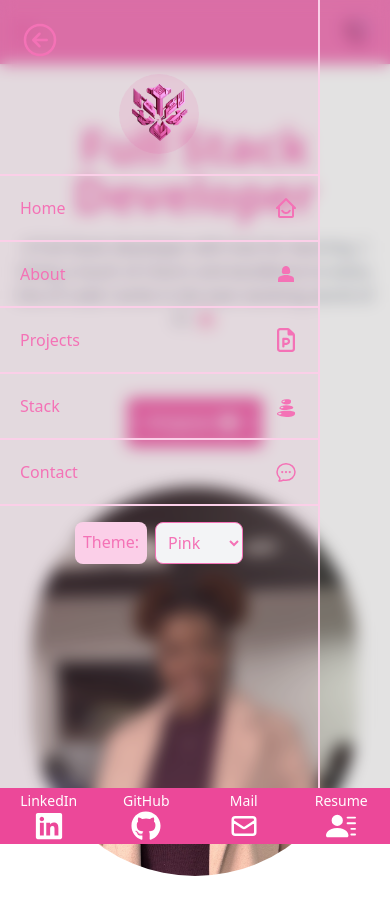
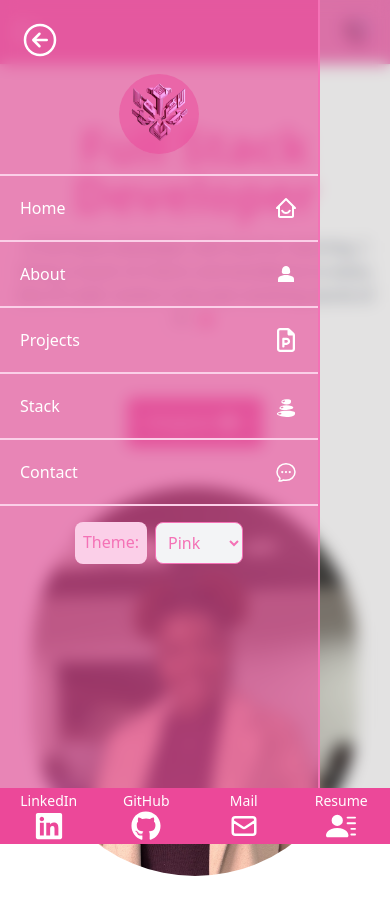
Before and after one commit to MoyabaNT/finalportfolio, a React (Vite) app: page /Home in a window 390 px wide. Both pictures are taken after a click on the button "toggle sidebar". Built offline with nearby package versions, Linux system fonts and the light colour scheme.

Commit message:
colors work well now

```diff
--- a/src/Components/NavBar.jsx
+++ b/src/Components/NavBar.jsx
@@ -77,10 +77,10 @@ const NavBar = () => {
       </div>
 
       {/* Mobile Sidebar Toggle */}
-      <div className="sm:hidden flex items-center p-3">
+      <div className="sm:hidden flex items-center p-3 text-white">
         <button
           onClick={toggleSidebar}
-          className="text-[var(--accent-color)]"
+          className="text-white"
           aria-label="toggle sidebar"
         >
           <CiCircleList size={30} />
@@ -100,7 +100,7 @@ const NavBar = () => {
             className="fixed inset-0 z-40 bg-[rgba(114,111,113,0.2)] backdrop-blur-sm"
           ></div>
           <div
-            className="fixed top-0 bottom-0 left-0 z-50 w-full max-w-xs border-r-2 border-[var(--secondary-color)] bg-[var(--accent-color)]/5"
+            className="fixed top-0 bottom-0 left-0 z-50 w-full max-w-xs border-r-2 border-[var(--primary-color)] bg-[var(--accent-color)]/60 "
             ref={ref}
             aria-label="Sidebar"
           >
@@ -108,7 +108,7 @@ const NavBar = () => {
               <button
                 onClick={toggleSidebar}
                 aria-label="close sidebar"
-                className="ml-auto text-[var(--primary-color)]"
+                className="ml-auto text-white"
               >
                 <IoArrowBackCircleOutline size={40} />
               </button>
@@ -116,7 +116,7 @@ const NavBar = () => {
                 <img
                   src={Logo}
                   alt="Logo"
-                  className="rounded-full object-cover w-20 mt-2 bg-[var(--accent-color)]/10"
+                  className="rounded-full object-cover w-20 mt-2 bg-[var(--accent-color)]/50"
                 />
               </div>
             </div>
@@ -126,7 +126,7 @@ const NavBar = () => {
                   <Link
                     to={item.href}
                     onClick={toggleSidebar}
-                    className="flex items-center justify-between gap-5 p-5 border-b-2 border-[var(--secondary-color)] hover:bg-gray-200 text-[var(--primary-color)]"
+                    className="flex items-center justify-between gap-5 p-5 border-b-2 border-[var(--secondary-color)] hover:bg-gray-200 text-white"
                   >
                     <span>{item.title}</span>
                     <item.Icon className="text-2xl" />
```
